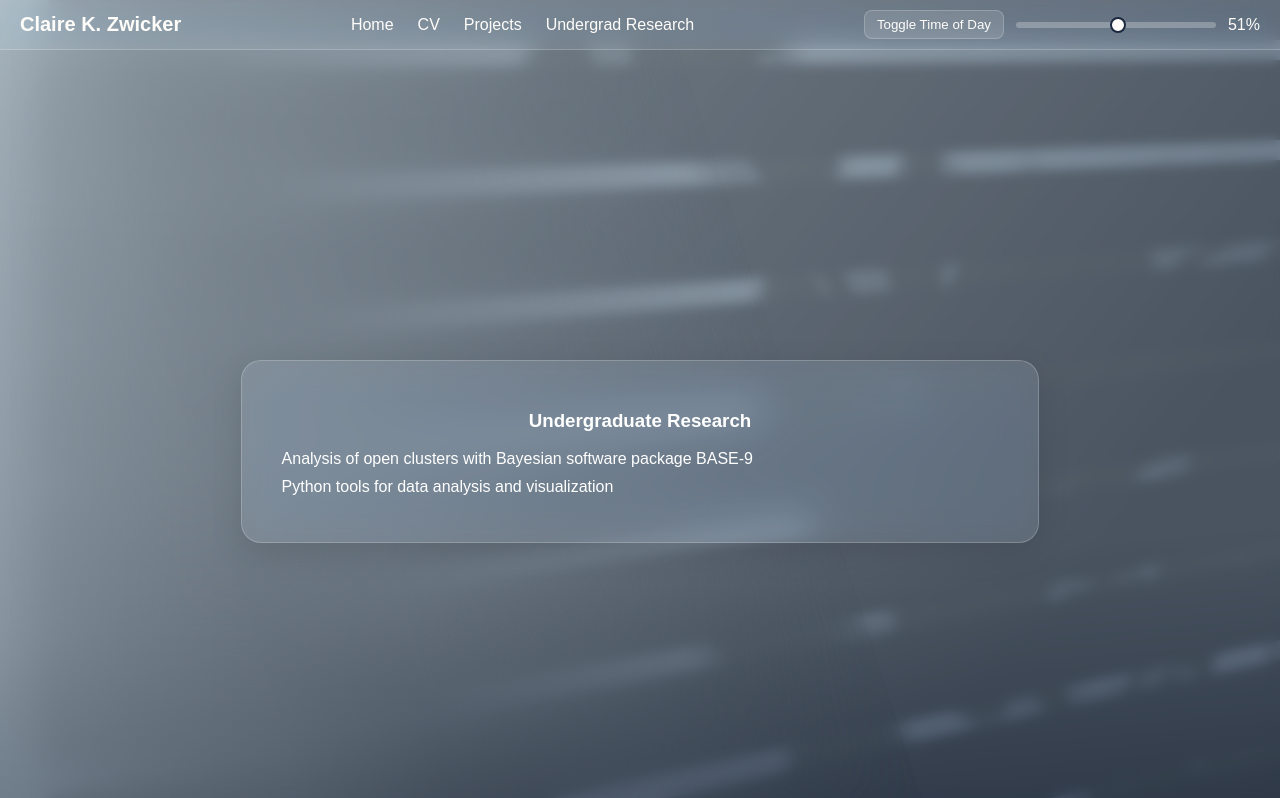
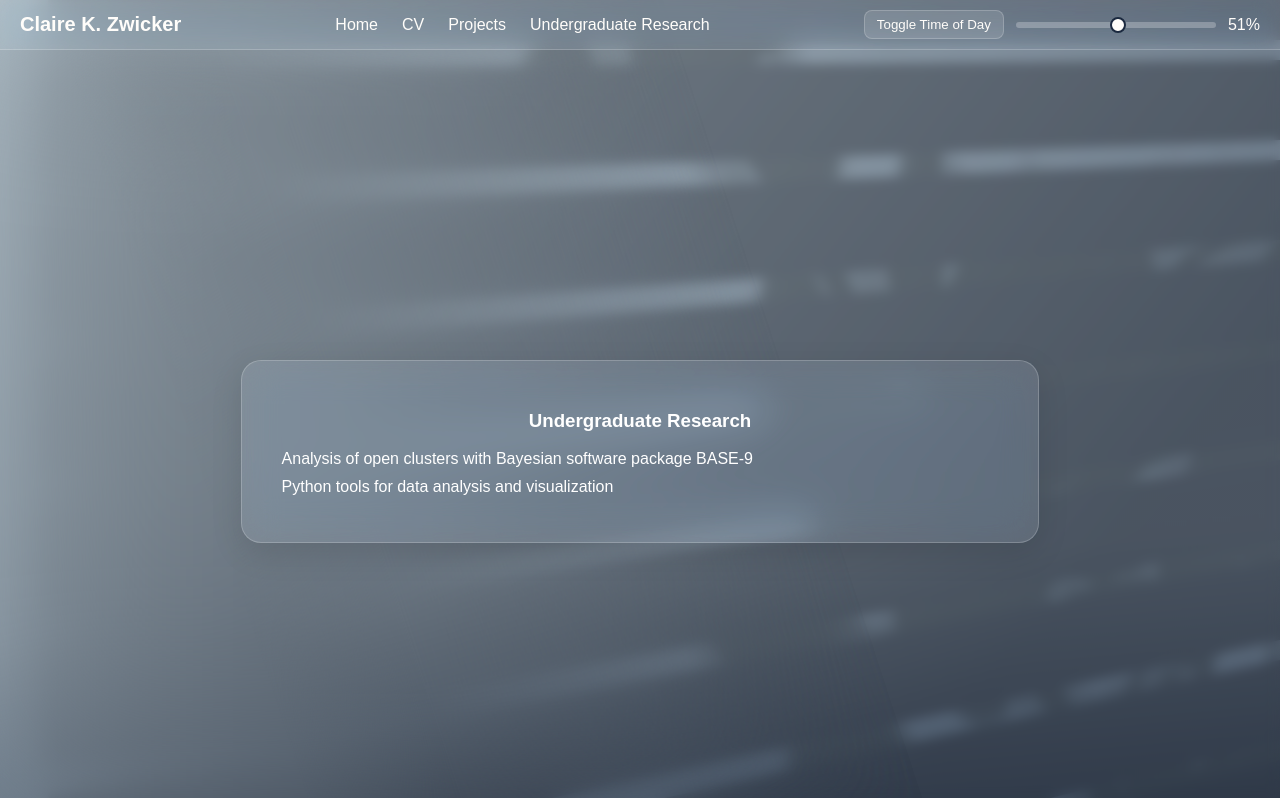
Before and after one commit to Clairezy/sunlight, a plain HTML site: page undergrad.html in a window 1280 px wide. Shown: the top 798 px of the page. Drawn offline with Linux system fonts and the light colour scheme.

Commit message:
Update undergrad.html

```diff
--- a/undergrad.html
+++ b/undergrad.html
@@ -14,7 +14,7 @@
       <li><a href="index.html">Home</a></li>
       <li><a href="cv.html">CV</a></li>
       <li><a href="projects.html">Projects</a></li>
-      <li><a href="undergrad.html">Undergrad Research</a></li>
+      <li><a href="undergrad.html">Undergraduate Research</a></li>
     </ul>
   </nav>
   <div class="sun-controls">
```
